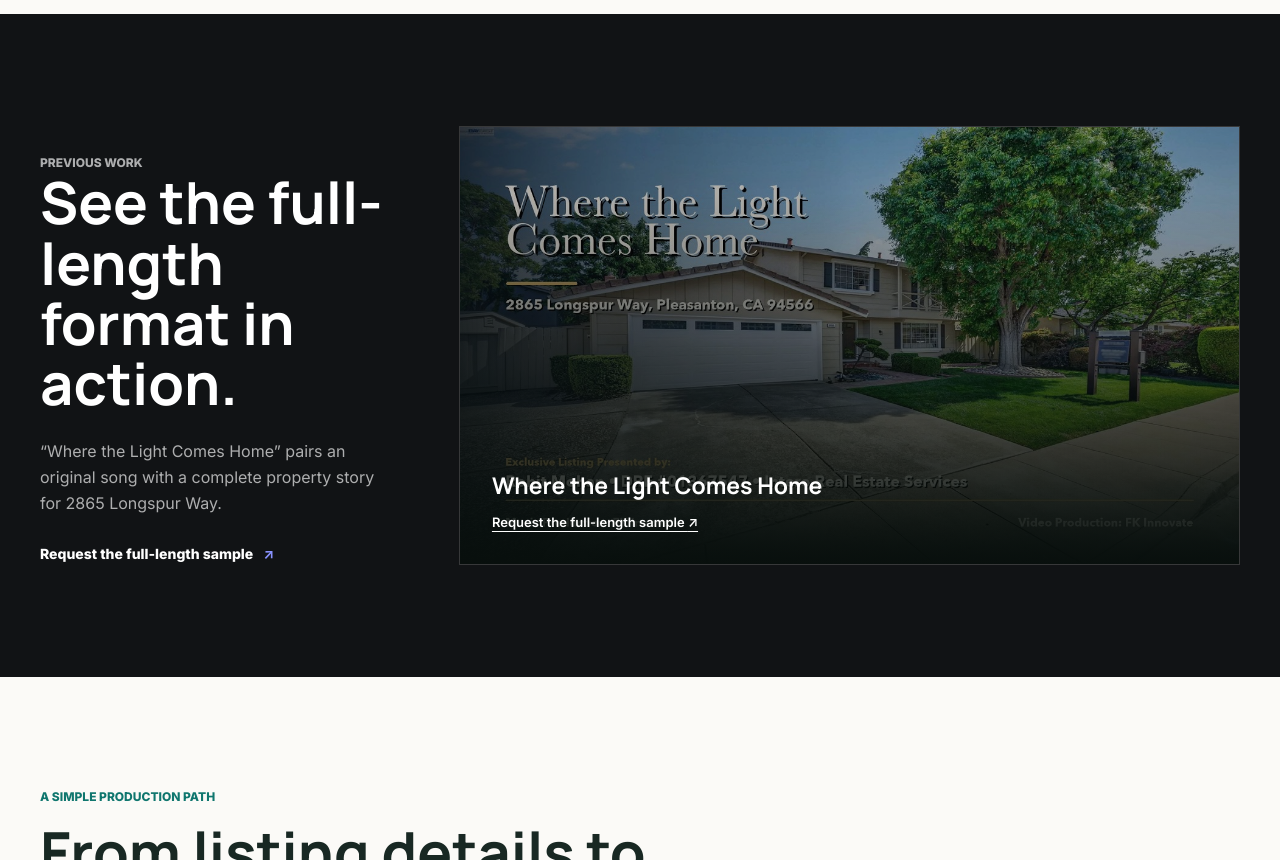
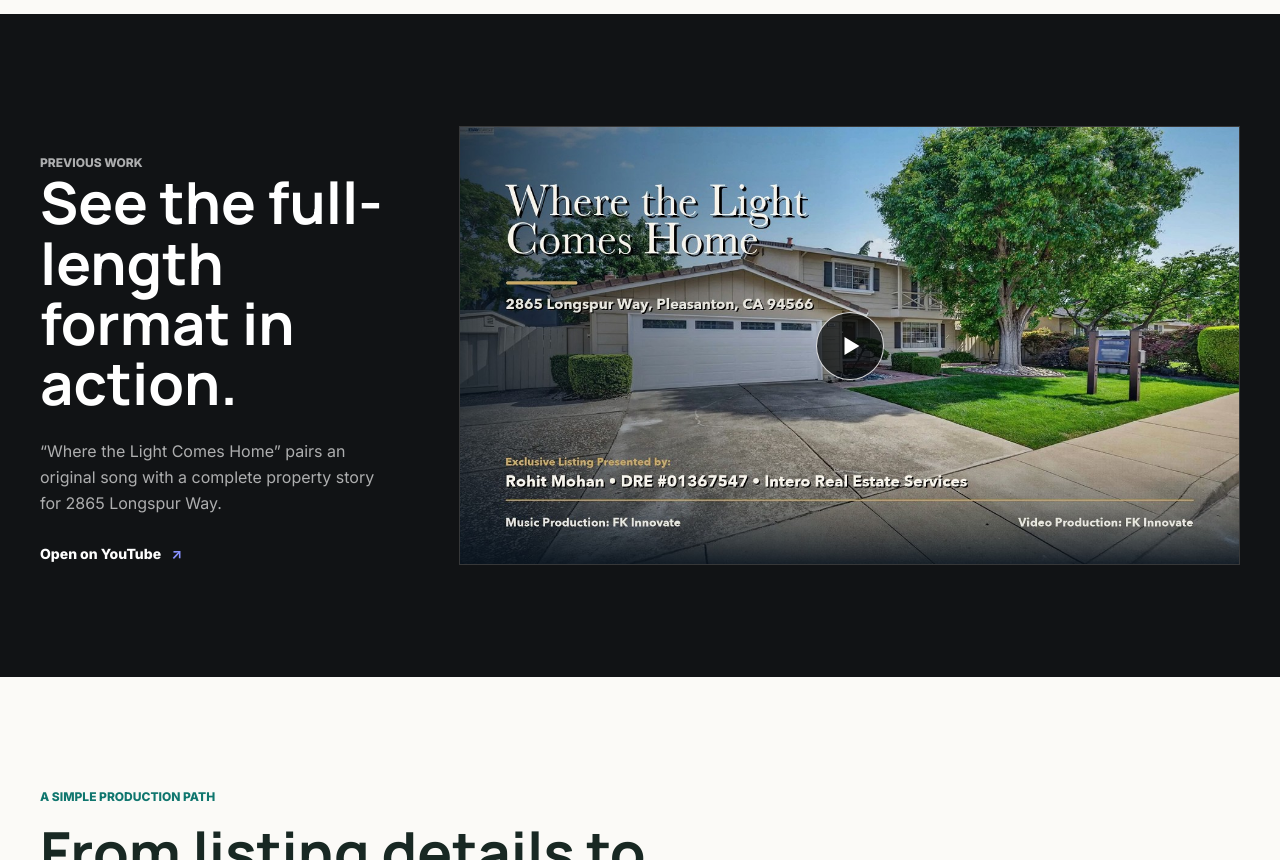
Before and after one commit to jovekuang/getcybergenie-astro, an Astro site: page /campaigns/realtor-listing-song-video in a window 1280 px wide. Shown: the part 1940-2800 px from the top of the page. Built offline with nearby package versions, Linux system fonts and the light colour scheme; Astro itself is replaced by a stand-in of ours.

Commit message:
Restore full-length listing sample with approved replacement video

```diff
--- a/src/pages/campaigns/realtor-listing-song-video.astro
+++ b/src/pages/campaigns/realtor-listing-song-video.astro
@@ -10,11 +10,9 @@ const campaignPath = "/campaigns/realtor-listing-song-video/";
 const campaignTitle = "Custom Property Listing Song & Video for Realtors | Cyber Genie";
 const campaignDescription =
   "Give your property listing its own custom song, full-length 1080p video, and 60-second vertical Reel for $500.";
-// Anonymous playback check: this full-length sample is private. Keep private until owner authorizes otherwise.
-const fullLengthSamplePublic = false;
-const sampleRequestUrl = `mailto:${brand.publicEmail}?subject=${encodeURIComponent("Full-length property listing video sample")}`;
+const youtubeVideoId = "6YQfJk85AP0";
 const youtubeEmbedUrl =
-  "https://www.youtube-nocookie.com/embed/JkMBX868x60?autoplay=1&rel=0";
+  `https://www.youtube-nocookie.com/embed/${youtubeVideoId}?autoplay=1&rel=0`;
 const reelEmbedUrl =
   "https://www.youtube-nocookie.com/embed/-iSQ3Md2Xcw?autoplay=1&rel=0";
 const youtubePosterImage = await getImage({
@@ -377,10 +375,10 @@ const jsonLd = [
         <p>
           “Where the Light Comes Home” pairs an original song with a complete property story for 2865 Longspur Way.
         </p>
-        {fullLengthSamplePublic ? <a href="https://youtu.be/JkMBX868x60">Open on YouTube <span aria-hidden="true">↗</span></a> : <a href={sampleRequestUrl}>Request the full-length sample <span aria-hidden="true">↗</span></a>}
+        <a href={`https://youtu.be/${youtubeVideoId}`}>Open on YouTube <span aria-hidden="true">↗</span></a>
       </div>
       <div class="campaign-video-frame">
-        {fullLengthSamplePublic ? <iframe
+        <iframe
           src={youtubeEmbedUrl}
           srcdoc={youtubePoster}
           title="Where the Light Comes Home: 2865 Longspur Way"
@@ -388,10 +386,7 @@ const jsonLd = [
           allow="accelerometer; autoplay; clipboard-write; encrypted-media; gyroscope; picture-in-picture; web-share"
           referrerpolicy="strict-origin-when-cross-origin"
           allowfullscreen
-        ></iframe> : <div class="campaign-sample-poster">
-          <Image src={heroImage} alt="Where the Light Comes Home property listing sample" widths={[640, 960]} sizes="(max-width: 860px) 92vw, 60vw" loading="lazy" />
-          <div><span>Where the Light Comes Home</span><a href={sampleRequestUrl}>Request the full-length sample <span aria-hidden="true">↗</span></a></div>
-        </div>}
+        ></iframe>
       </div>
     </div>
   </section>
@@ -970,12 +965,6 @@ const jsonLd = [
     background: #050607;
   }
 
-  .campaign-sample-poster { position: absolute; inset: 0; }
-  .campaign-sample-poster > img { width: 100%; height: 100%; object-fit: cover; opacity: .7; }
-  .campaign-sample-poster > div { position: absolute; inset: 0; display: flex; flex-direction: column; justify-content: end; gap: 12px; padding: clamp(16px, 3vw, 32px); background: linear-gradient(transparent 15%, rgba(8, 15, 12, .94)); }
-  .campaign-sample-poster > div > span { font-family: Manrope, Inter, sans-serif; font-size: clamp(14px, 2vw, 23px); font-weight: 700; color: white; }
-  .campaign-sample-poster a { align-self: flex-start; color: white; text-decoration: underline; text-underline-offset: 4px; font-size: 13px; font-weight: 600; line-height: 1.5; }
-
   .campaign-video-frame iframe {
     width: 100%;
     height: 100%;
```
Also changed, not shown: docs/launch-runbook.md (+1 -1 lines), docs/verification.md (+1 -1 lines).
